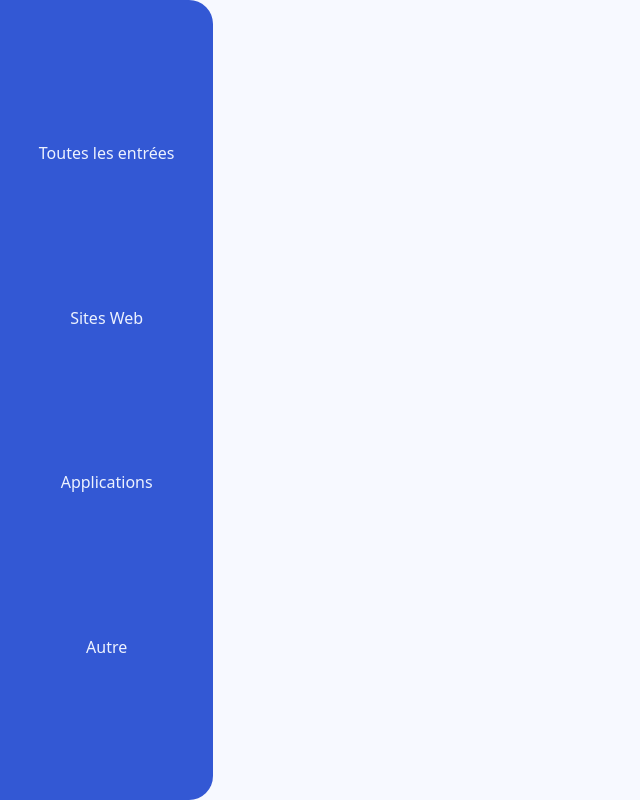
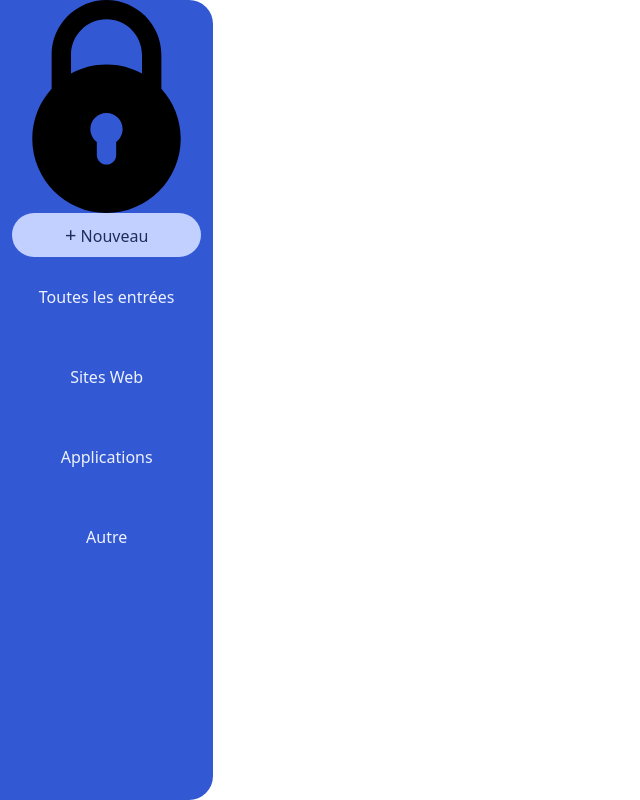
Before and after one commit to Shaktas/Projet-1-React-Express-Front, a React (Vite) app: page / in a window 1280 px wide. Shown: the whole page, without its empty margins (0-640 px from the left). Built offline with nearby package versions, Linux system fonts and the light colour scheme.

Commit message:
Add svg + button NewData

```diff
--- a/src/Components/SideMenu/NewData.jsx
+++ b/src/Components/SideMenu/NewData.jsx
@@ -0,0 +1,9 @@
+function NewData() {
+  return (
+    <button className="bg-blue-6 text-blue-12 mx-3 py-2 px-4 rounded-3xl">
+      <span className="text-blue-12 text-xl">+</span> Nouveau
+    </button>
+  );
+}
+
+export default NewData;
--- a/src/Components/SideMenu/SideMenu.jsx
+++ b/src/Components/SideMenu/SideMenu.jsx
@@ -1,12 +1,19 @@
+import NewData from "./NewData";
+import LockSVG from "/src/assets/LockSvg.svg";
+
 function SideMenu() {
   const filtres = ["Toutes les entrées", "Sites Web", "Applications", "Autre"];
   return (
-    <div className="bg-indigo-10 h-full rounded-r-3xl fixed w-1/6 flex content-center justify-evenly flex-col">
-      {filtres.map((filtre, index) => (
-        <button key={index + filtre} className="text-indigo-3">
-          {filtre}
-        </button>
-      ))}
+    <div className="bg-blue-10 h-full rounded-r-3xl fixed w-1/6 flex content-center flex-col">
+      <img className="text-blue-8" src={LockSVG} alt="" />
+      <NewData />
+      <div className="flex flex-col content-center justify-around h-2/5">
+        {filtres.map((filtre, index) => (
+          <button key={index + filtre} className="text-blue-3">
+            {filtre}
+          </button>
+        ))}
+      </div>
     </div>
   );
 }
--- a/tailwind.config.js
+++ b/tailwind.config.js
@@ -4,7 +4,7 @@ export default {
   theme: {
     extend: {
       colors: {
-        indigo: {
+        blue: {
           1: "#FDFDFE",
           2: "#F7F9FF",
           3: "#EDF2FE",
--- a/vite.config.js
+++ b/vite.config.js
@@ -1,7 +1,7 @@
-import { defineConfig } from 'vite'
-import react from '@vitejs/plugin-react-swc'
+import { defineConfig } from "vite";
+import react from "@vitejs/plugin-react-swc";
 
 // https://vitejs.dev/config/
 export default defineConfig({
   plugins: [react()],
-})
+});
```
Also changed, not shown: src/assets/LockSvg.svg.
